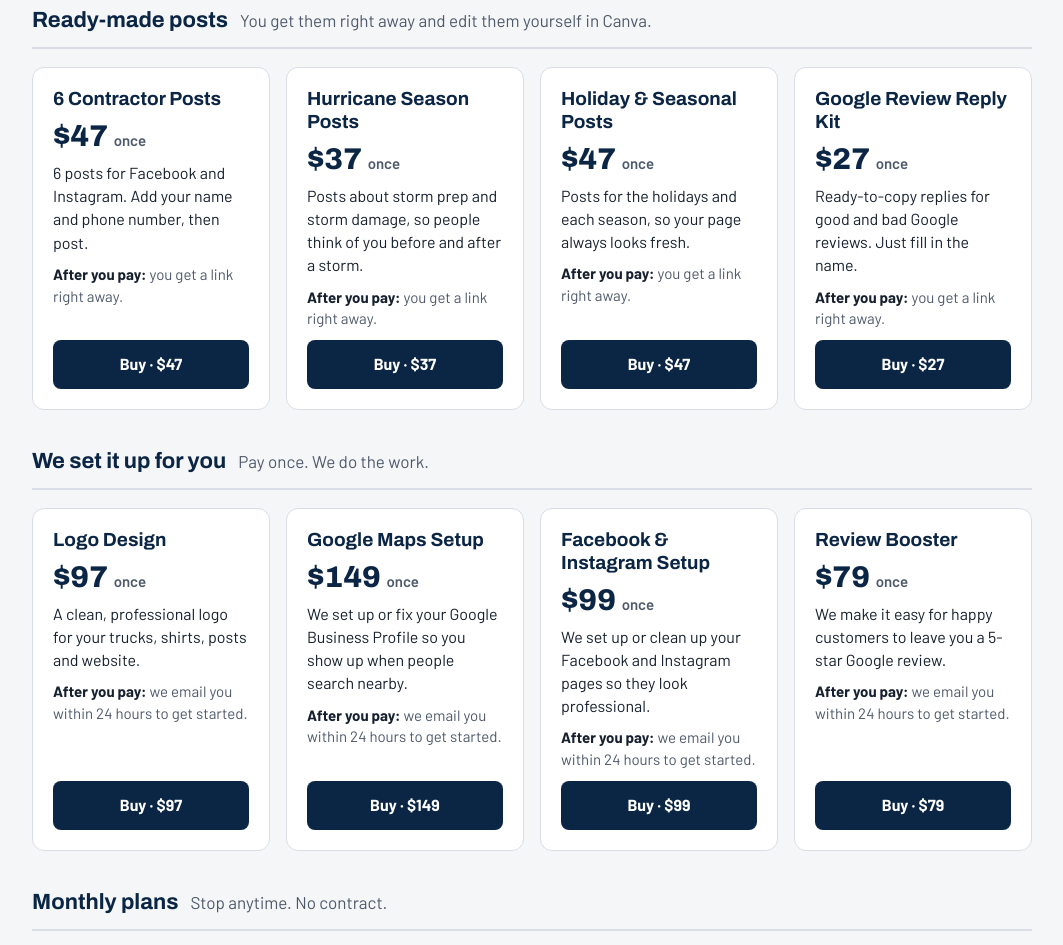
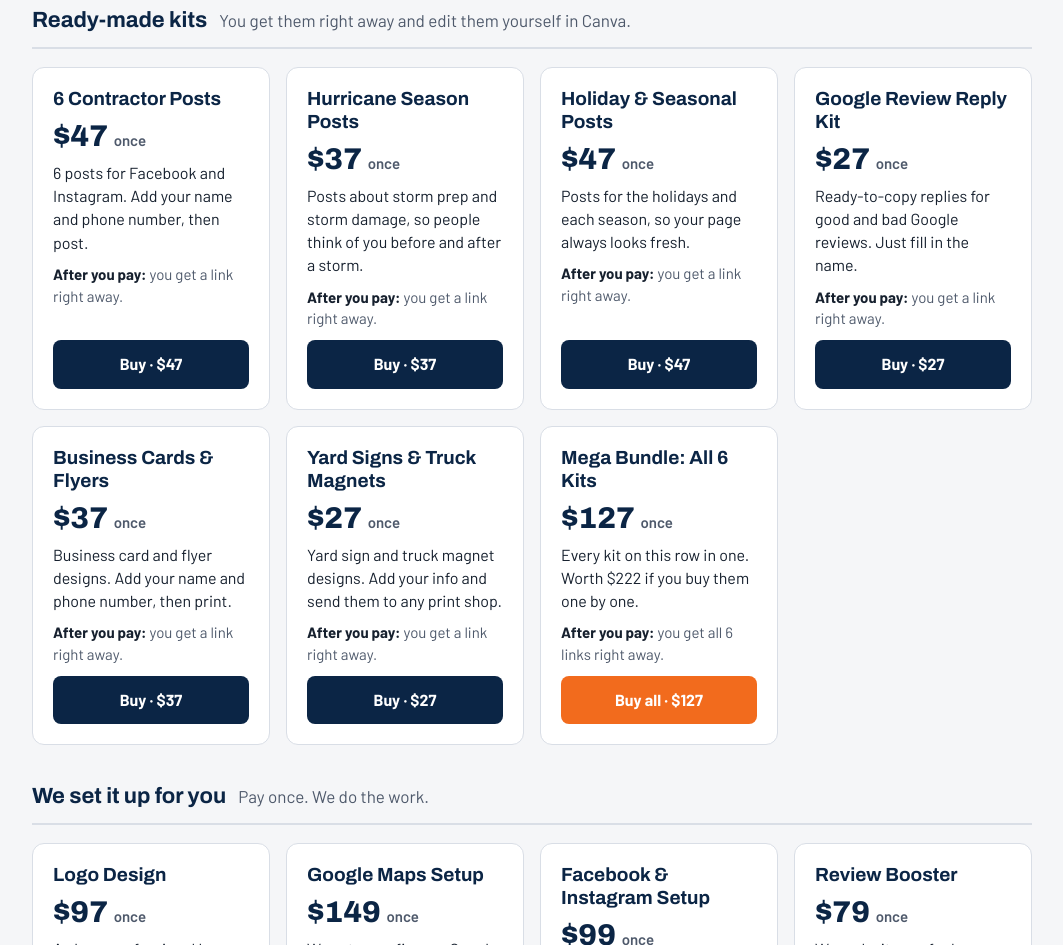
Before and after one commit to tradepost-fl/tradepost-fl.github.io, a plain HTML site: page index.html in a window 1280 px wide. Shown: the part 2558-3503 px from the top of the page, without its empty margins (108-1171 px from the left). Drawn offline with Linux system fonts and the light colour scheme.

Commit message:
Update product offerings and pricing in index.html

```diff
--- a/index.html
+++ b/index.html
@@ -272,7 +272,7 @@ footer .wrap{display:flex;flex-wrap:wrap;justify-content:space-between;gap:10px}
       <p>Pick just what you need. Every button takes you to a safe Stripe checkout.</p>
 
       <div class="group">
-        <div class="group-head"><h4>Ready-made posts</h4><span>You get them right away and edit them yourself in Canva.</span></div>
+        <div class="group-head"><h4>Ready-made kits</h4><span>You get them right away and edit them yourself in Canva.</span></div>
         <div class="cards">
           <div class="card">
             <h5>6 Contractor Posts</h5>
@@ -301,6 +301,27 @@ footer .wrap{display:flex;flex-wrap:wrap;justify-content:space-between;gap:10px}
             <p>Ready-to-copy replies for good and bad Google reviews. Just fill in the name.</p>
             <p class="after"><b>After you pay:</b> you get a link right away.</p>
             <a class="btn btn-navy" href="https://buy.stripe.com/dRm6oH5jO24t0gaa4jgnK0b">Buy · $27</a>
+          </div>
+          <div class="card">
+            <h5>Business Cards &amp; Flyers</h5>
+            <div class="cost">$37 <small>once</small></div>
+            <p>Business card and flyer designs. Add your name and phone number, then print.</p>
+            <p class="after"><b>After you pay:</b> you get a link right away.</p>
+            <a class="btn btn-navy" href="https://buy.stripe.com/9B600jbIcfVje70gsHgnK0c">Buy · $37</a>
+          </div>
+          <div class="card">
+            <h5>Yard Signs &amp; Truck Magnets</h5>
+            <div class="cost">$27 <small>once</small></div>
+            <p>Yard sign and truck magnet designs. Add your info and send them to any print shop.</p>
+            <p class="after"><b>After you pay:</b> you get a link right away.</p>
+            <a class="btn btn-navy" href="https://buy.stripe.com/7sYaEX4fKgZngf8b8ngnK0d">Buy · $27</a>
+          </div>
+          <div class="card">
+            <h5>Mega Bundle: All 6 Kits</h5>
+            <div class="cost">$127 <small>once</small></div>
+            <p>Every kit on this row in one. Worth $222 if you buy them one by one.</p>
+            <p class="after"><b>After you pay:</b> you get all 6 links right away.</p>
+            <a class="btn btn-orange" href="https://buy.stripe.com/28EfZh7rW8sR6EyfoDgnK0e">Buy all · $127</a>
           </div>
         </div>
       </div>
```
